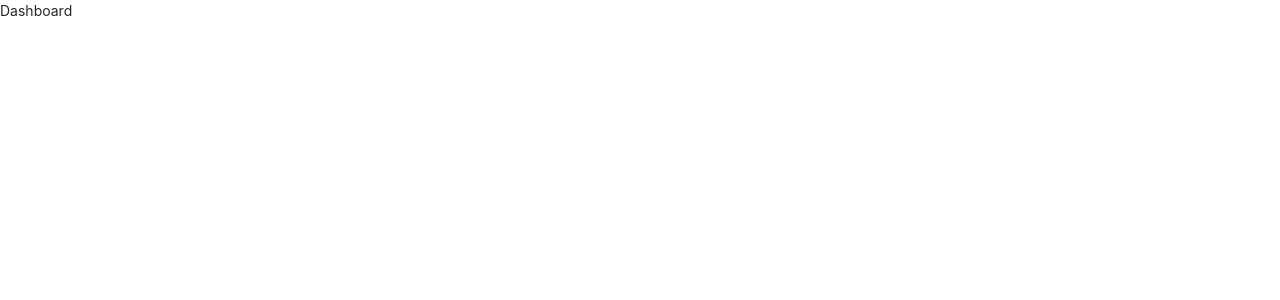
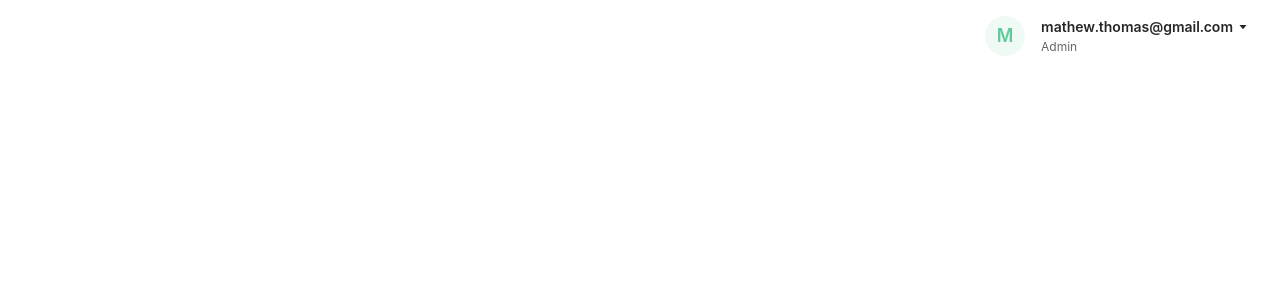
Before and after one commit to ashoksubramanium98/sketchbrahmaui, a React (Create React App) app: page /ui-task in a window 1280 px wide. Shown: the top 300 px of the page. Built offline with nearby package versions, Linux system fonts and the light colour scheme.

Commit message:
#Add header component

```diff
--- /dev/null
+++ b/src/components/Dashboard/Header/index.js
@@ -0,0 +1,18 @@
+import React from 'react';
+import { AiFillCaretDown } from 'react-icons/ai';
+
+const Header = () => (
+    <div className="d-flex align-items-center bg-white justify-content-end p-1">
+        <div className="d-flex align-items-center mr-1">
+            <div className="profile-background d-flex align-items-center justify-content-center border-100">
+                <span className="text-primary font-weight-600 font-size-lg">M</span>
+            </div>
+            <div className="ml-1">
+                <p className="d-flex align-items-center m-0 font-weight-600"><span style={{paddingRight: '5px'}}>mathew.thomas@gmail.com</span> <AiFillCaretDown style={{fontSize: '10px'}} /></p>
+                <p className="text-muted m-0 font-size-sm">Admin</p>
+            </div>
+        </div>
+    </div>
+);
+
+export default Header;
--- a/src/components/Dashboard/index.js
+++ b/src/components/Dashboard/index.js
@@ -1,10 +1,11 @@
 import React from 'react';
+import Header from './Header';
 
 const Dashboard = () => {
     return(
-        <>
-            Dashboard
-        </>
+        <div>
+            <Header />
+        </div>
     );
 };
 
--- a/src/index.css
+++ b/src/index.css
@@ -9,6 +9,10 @@ body {
 
 .page {
   height: 100vh;
+}
+
+.bg-white {
+  background: #fff;
 }
 
 .d-flex {
@@ -29,6 +33,10 @@ body {
 
 .justify-content-between {
   justify-content: space-between;
+}
+
+.justify-content-end {
+  justify-content: flex-end;
 }
 
 .flex-wrap {
@@ -75,6 +83,26 @@ body {
   margin-bottom: 1rem;
 }
 
+.p-1 {
+  padding: 1rem;
+}
+
+.pr-1 {
+  padding-right: 1rem;
+}
+
+.pl-1 {
+  padding-left: 1rem;
+}
+
+.pt-1 {
+  padding-top: 1rem;
+}
+
+.pb-1 {
+  padding-bottom: 1rem;
+}
+
 .c-pointer {
  cursor: pointer;
 }
@@ -103,3 +131,33 @@ body {
   background: #ddd;
   border-radius: 3px;
 }
+
+.profile-background {
+  background: #EFFAF5;
+  width: 40px;
+  height: 40px;
+}
+
+.border-100 {
+  border-radius: 100%;
+}
+
+.text-primary {
+  color: #60CA9A;
+}
+
+.font-weight-600 {
+  font-weight: 600;
+}
+
+.font-size-sm {
+  font-size: 12px;
+}
+
+.font-size-md {
+  font-size: 16px;
+}
+
+.font-size-lg {
+  font-size: 18px;
+}
```
